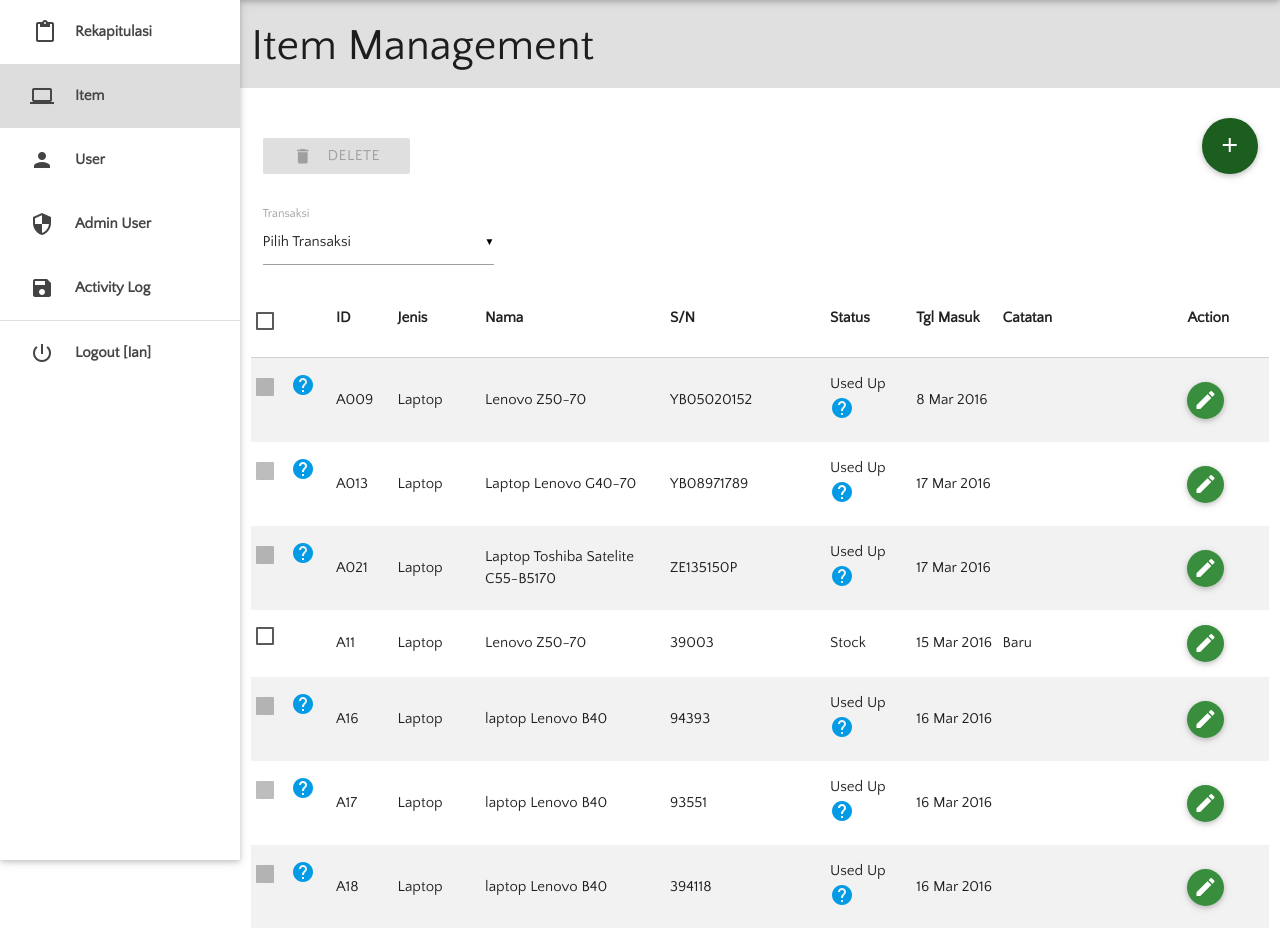
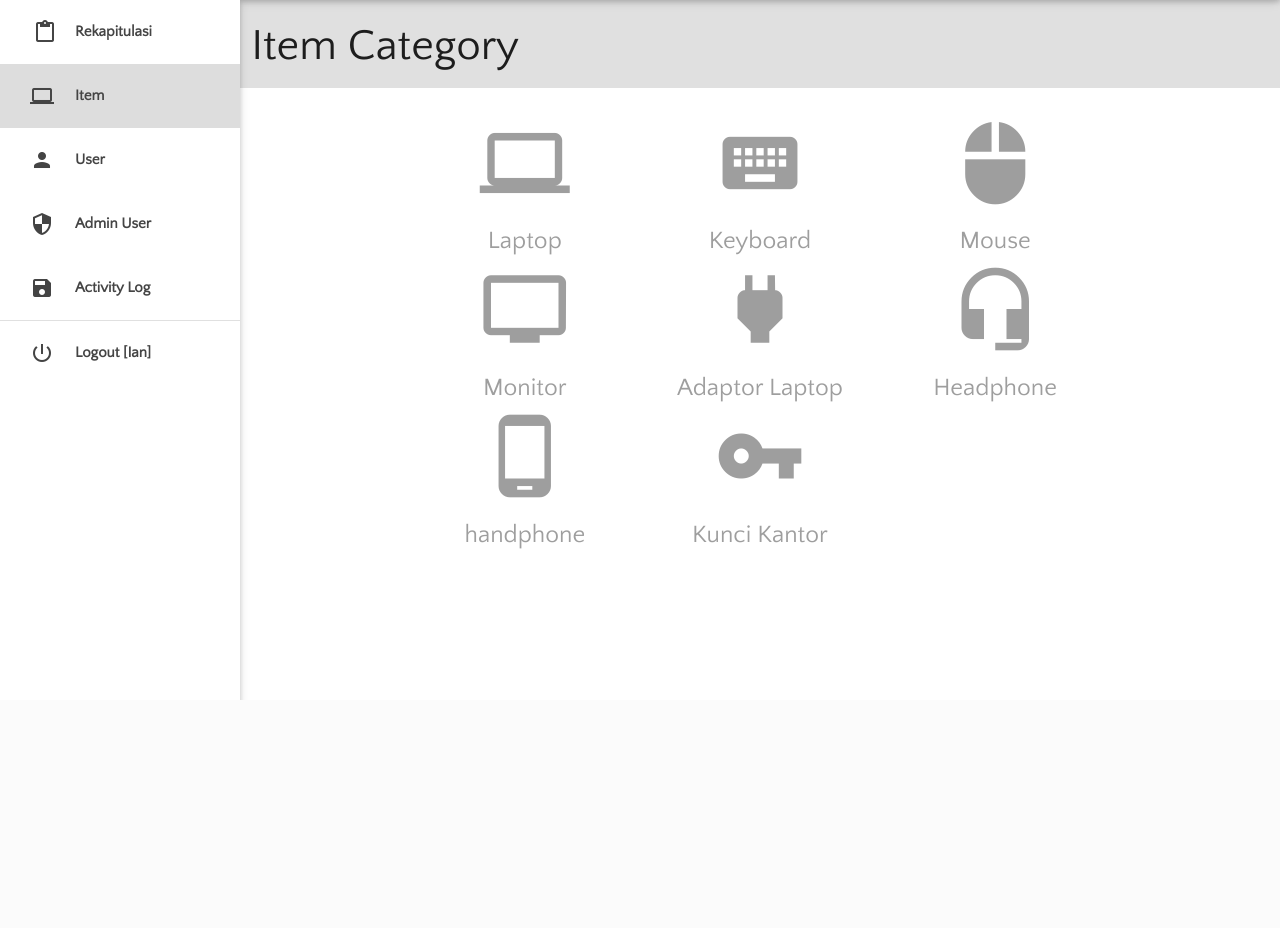
Before and after one commit to iandeeph/inventory, a PHP site: page /index.php?menu=item in a window 1280 px wide. Shown: the part 100-1028 px from the top of the page. After the commit the page ends 800 px from the top, so only its background shows below. Run offline with PHP 8.4, Linux system fonts and the light colour scheme; a user stored in the database is signed in; data comes from the database, SQL or seed files in the repository; some libraries are stand-ins or nearby versions.

Commit message:
- tambah icon2 untuk category saat masuk ke item,, tujuannya agar tidak berat

```diff
--- /dev/null
+++ b/home-item.php
@@ -0,0 +1,81 @@
+<div class="row">
+		<?php
+			if (isset($_GET['detail'])) {
+				include 'item.php';
+			}else{
+				?>
+					<div class="col s12 grey lighten-2 mb-30">
+						<h3 class="left-align">Item Category</h3>
+					</div>
+					<div class="container">
+						<div class="col s12">
+							<div class="col s12 m6 l4 align-center">
+								<a href="./index.php?menu=item&detail=A">
+									<div class="col s12 center grey-text">
+										<i class="large material-icons center">laptop</i>
+										<h5 class="center">Laptop</h5>
+									</div>
+								</a>
+							</div>
+							<div class="col s12 m6 l4 align-center">
+								<a href="./index.php?menu=item&detail=B">
+									<div class="col s12 center grey-text">
+										<i class="large material-icons center">keyboard</i>
+										<h5 class="center">Keyboard</h5>
+									</div>
+								</a>
+							</div>
+							<div class="col s12 m6 l4 align-center">
+								<a href="./index.php?menu=item&detail=C">
+									<div class="col s12 center grey-text">
+										<i class="large material-icons center">mouse</i>
+										<h5 class="center">Mouse</h5>
+									</div>
+								</a>
+							</div>
+							<div class="col s12 m6 l4 align-center">
+								<a href="./index.php?menu=item&detail=D">
+									<div class="col s12 center grey-text">
+										<i class="large material-icons center">tv</i>
+										<h5 class="center">Monitor</h5>
+									</div>
+								</a>
+							</div>
+							<div class="col s12 m6 l4 align-center">
+								<a href="./index.php?menu=item&detail=E">
+									<div class="col s12 center grey-text">
+										<i class="large material-icons center">power</i>
+										<h5 class="center">Adaptor Laptop</h5>
+									</div>
+								</a>
+							</div>
+							<div class="col s12 m6 l4 align-center">
+								<a href="./index.php?menu=item&detail=F">
+									<div class="col s12 center grey-text">
+										<i class="large material-icons center">headset_mic</i>
+										<h5 class="center">Headphone</h5>
+									</div>
+								</a>
+							</div>
+							<div class="col s12 m6 l4 align-center">
+								<a href="./index.php?menu=item&detail=H">
+									<div class="col s12 center grey-text">
+										<i class="large material-icons center">phone_android</i>
+										<h5 class="center">handphone</h5>
+									</div>
+								</a>
+							</div>
+							<div class="col s12 m6 l4 align-center">
+								<a href="./index.php?menu=item&detail=K">
+									<div class="col s12 center grey-text">
+										<i class="large material-icons center">vpn_key</i>
+										<h5 class="center">Kunci Kantor</h5>
+									</div>
+								</a>
+							</div>
+						</div>
+					</div>
+				<?php
+			}
+		?>
+</div>
--- a/index.php
+++ b/index.php
@@ -113,7 +113,7 @@ foreach($_POST as $key => $val) {
 						break;
 
 					case 'item':
-						include 'item.php';
+						include 'home-item.php';
 						break;
 
 					case 'rekap':
--- a/item.php
+++ b/item.php
@@ -1,12 +1,8 @@
-<div class="row">
 <div class="col s12 grey lighten-2 mb-30">
-		<h3 class="left-align">Item Management</h3>
+	<h3 class="left-align"><?php echo $itemCategory;?></h3>
 </div>
 <div class="col s12">
 	<form action="#" method="post" enctype="multipart/form-data">
-		<?php
-			if(isset($_SESSION['login']) && $_SESSION['login'] == 'logged'){
-			?>
 		<div class="col s12 mb-30">
 			<?php
 				if(isset($_SESSION['privilege']) && $_SESSION['privilege'] == '1'){
@@ -51,9 +47,6 @@
 			</select>
 			<label>Transaksi</label>
 		</div>
-			<?php
-			}
-		?>
 		<table class="striped responsive-table col s12">
 			<thead>
 				<!-- =================== to wide screen display -->
@@ -126,7 +119,7 @@
 			<tbody>
 				<?php
 					$itemQry = "";
-						$itemQry = "SELECT *, DATE_FORMAT(dateIn, '%e %b %Y') as tglMasuk FROM item ORDER BY idinventory ASC";
+					$itemQry = "SELECT *, DATE_FORMAT(dateIn, '%e %b %Y') as tglMasuk FROM item WHERE idinventory LIKE '%".$detail."%' ORDER BY idinventory ASC";
 					if($resultItemQry = mysql_query($itemQry)){
 						if (mysql_num_rows($resultItemQry) > 0) {
 							while ($rowItem = mysql_fetch_array($resultItemQry)) {
@@ -556,7 +549,6 @@
 		</div>
 	</div>
 </div>
-</div>
 <div id="trxOut" class="modal">
 	<div class="modal-content">
 		<div class="border-bottom mb-10"><h4>Transaksi Keluar Barang</h4></div>
@@ -613,7 +605,7 @@
 
 <div id="trxIn" class="modal">
 	<div class="modal-content">
-		<div class="border-bottom mb-10"><h4>Transaksi Keluar Barang</h4></div>
+		<div class="border-bottom mb-10"><h4>Transaksi Masuk Barang</h4></div>
 		<div class="col s12">
 			<form action="#" method="post" enctype="multipart/form-data">
 				<div class="input-field col s12 m6 l6">
--- a/php/inventory.php
+++ b/php/inventory.php
@@ -1,10 +1,31 @@
 <?php
 $menu = isset($_GET['menu'])?$_GET['menu']:'';
 $cat = isset($_GET['cat'])?$_GET['cat']:'';
+$detail = isset($_GET['detail'])?$_GET['detail']:'';
 $user = isset($_SESSION['name'])?$_SESSION['name']:'';
 $postMessages = isset($postMessages)?$postMessages:'';
 $colorMessages = isset($colorMessages)?$colorMessages:'';
 $now = date("Y-m-d H:i:s");
+
+if ($detail == "A") {
+    $itemCategory = "Laptop";
+}elseif ($detail == "B") {
+    $itemCategory = "Keyboard";
+}elseif ($detail == "C") {
+    $itemCategory = "Mouse";
+}elseif ($detail == "D") {
+    $itemCategory = "Monitor";
+}elseif ($detail == "E") {
+    $itemCategory = "Adaptor Laptop";
+}elseif ($detail == "F") {
+    $itemCategory = "Headphone";
+}elseif ($detail == "H") {
+    $itemCategory = "Handphone";
+}elseif ($detail == "K") {
+    $itemCategory = "Kunci Kantor";
+}else{
+    $itemCategory = "Item tidak ada";
+}
 
 function alertBox($msg) {
     echo '<script type="text/javascript">alert("' . $msg . '")</script>';
```
Also changed, not shown: images/ian.png (added), js/inventory.js (line endings or trailing spaces). Lines whose indentation alone changed are shown as unchanged.
